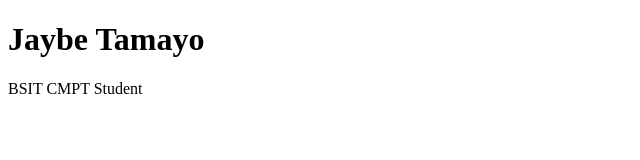
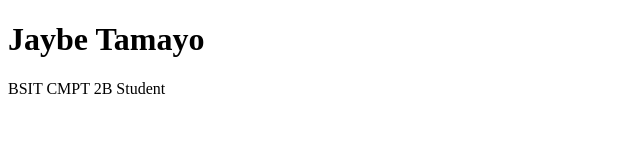
Before and after one commit to jbpogi0820/Activity-1, a plain HTML site: page index.html in a window 1280 px wide. Shown: the full height of the page, 0-640 px from the left. Drawn offline with Linux system fonts and the light colour scheme.

Commit message:
first version

```diff
--- a/index.html
+++ b/index.html
@@ -7,8 +7,7 @@
 </head>
 <body>
     <h1>Jaybe Tamayo</h1>
-    <p> BSIT CMPT Student</p>
-
+    <p> BSIT CMPT 2B Student</p>
     </p>
 </body>
 </html>
```
